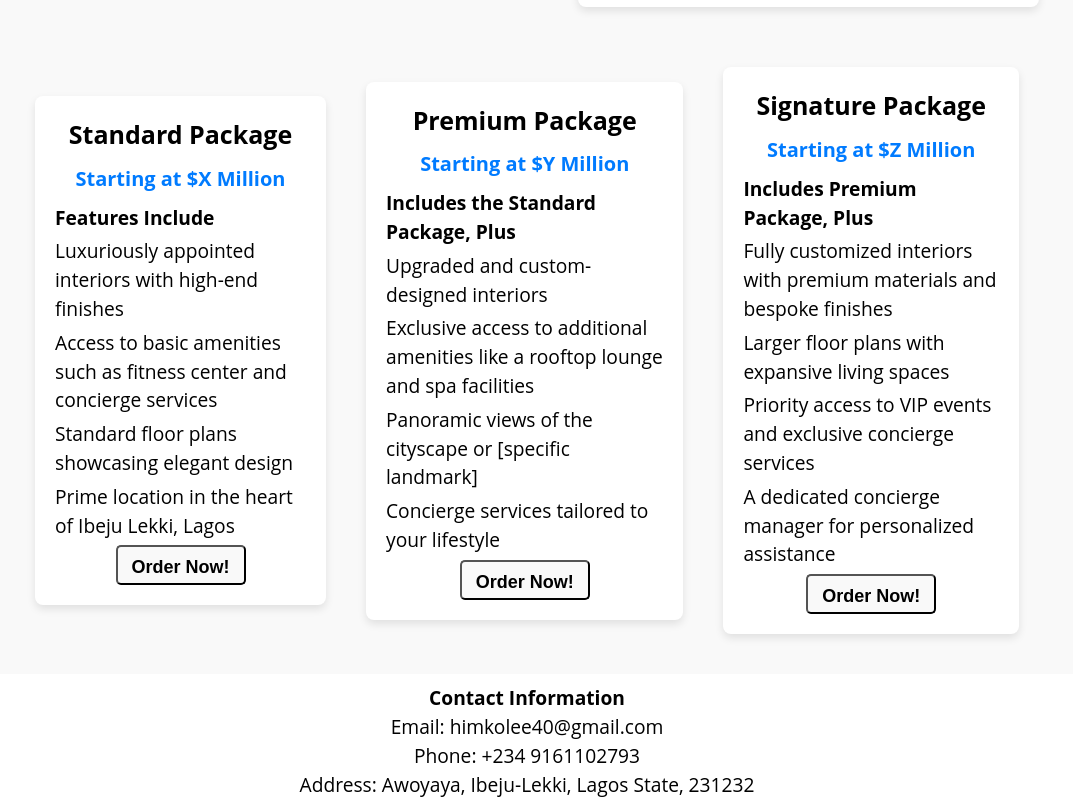
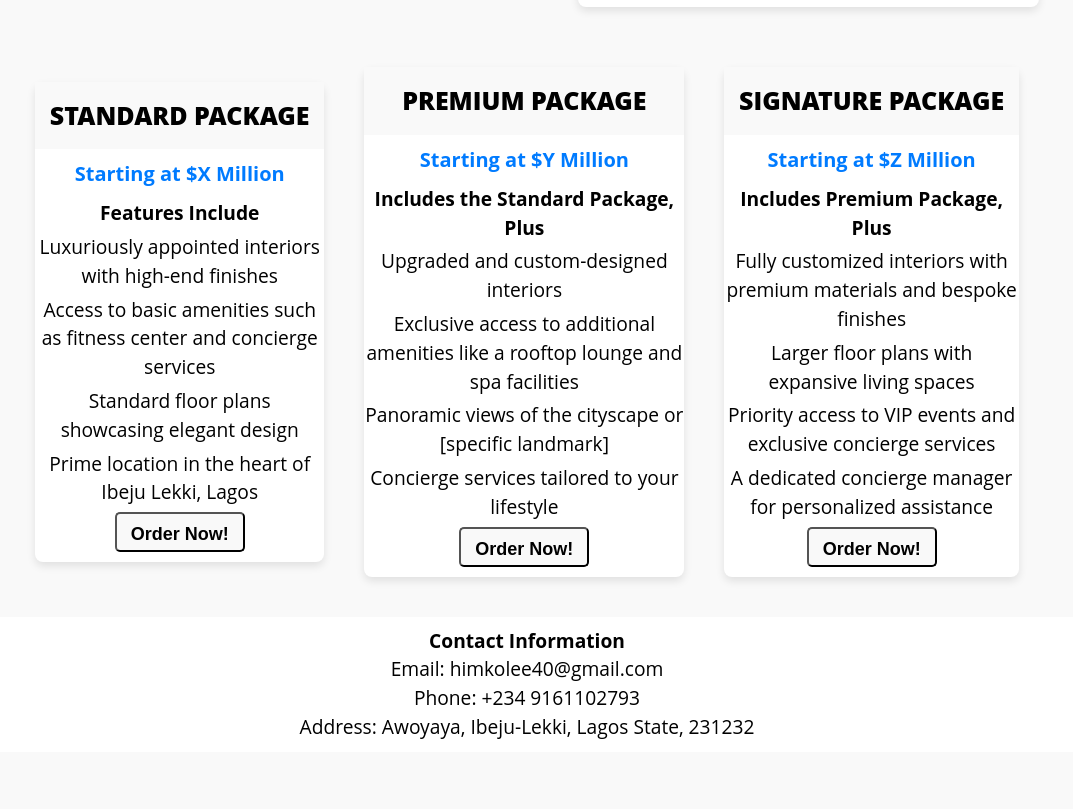
Before and after one commit to yourtechguy1/product-landing-page, a plain HTML site: page index.html in a window 1280 px wide. Shown: the part 2127-2936 px from the top of the page, without its empty margins (113-1186 px from the left). After the commit the page ends 2879 px from the top, so only its background shows below. Drawn offline with Linux system fonts and the light colour scheme.

Commit message:
edit pricing card header

```diff
--- a/styles.css
+++ b/styles.css
@@ -179,8 +179,20 @@ nav ul li {
   background-color: var(--secondary-color);
   border-radius: 8px;
   box-shadow: 0 4px 8px rgba(0, 0, 0, 0.1);
-  padding: 20px;
+  text-align: center;
   margin: 20px;
+}
+
+.package-header {
+  background-color: var(--primary-color);
+  padding: 15px 0;
+  width: 100%;
+  text-transform: uppercase;
+  font-weight: 700;
+}
+
+#pricing .btn {
+  margin-bottom: 10px;
 }
 
 .pricing-card h2 {
```
